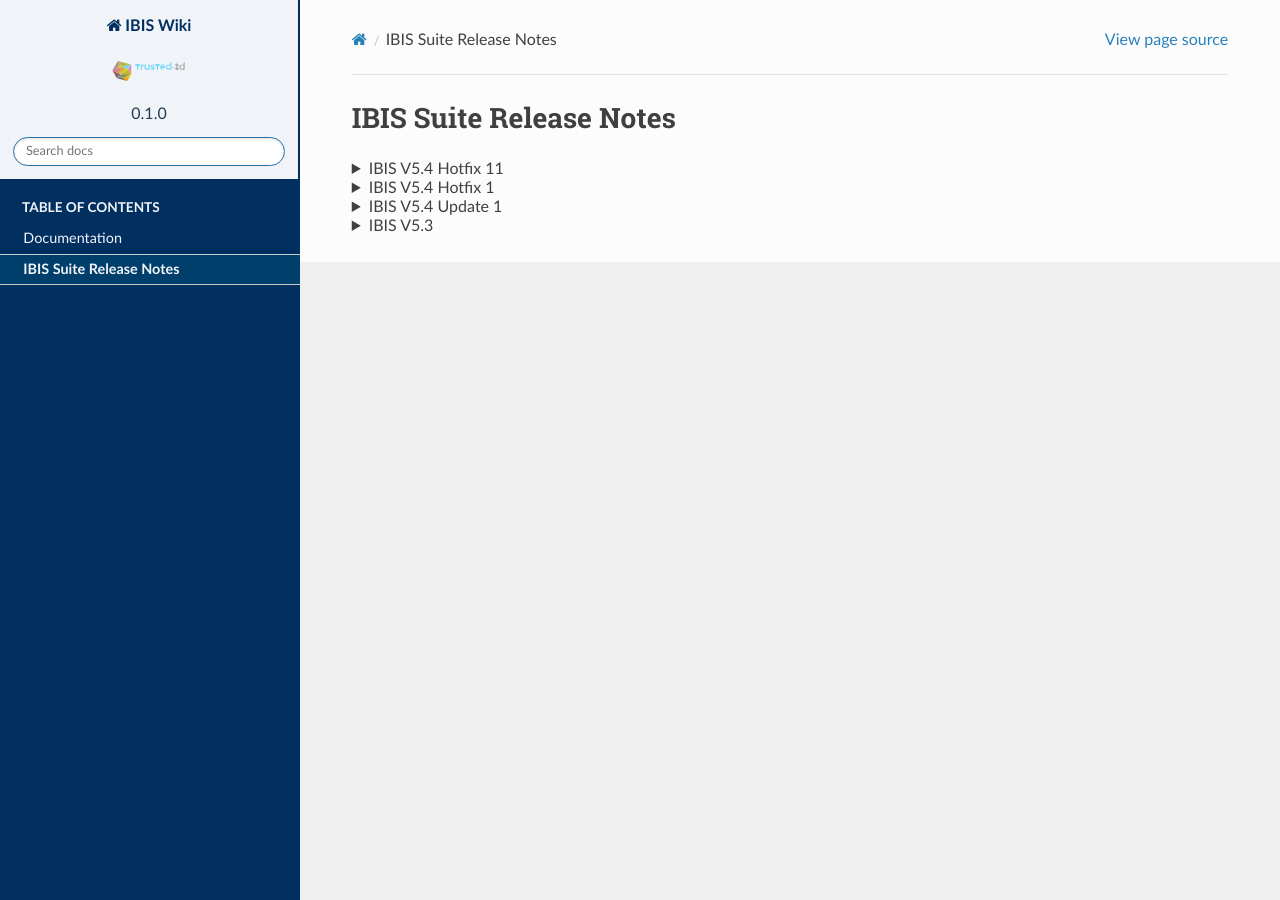
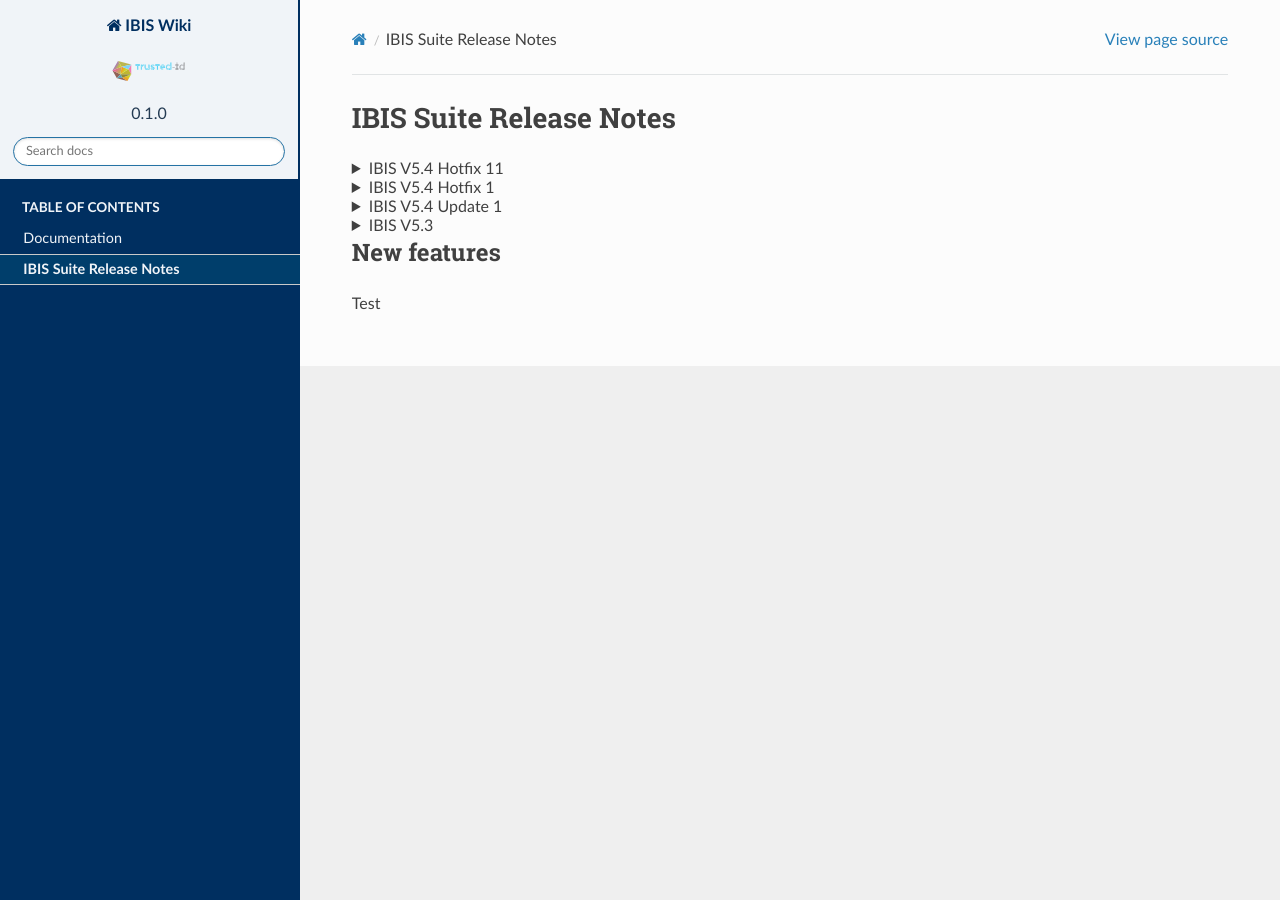
Before and after one commit to Raoulorlando/rtd-tutorial, a Sphinx documentation site: the page built from docs/source/Release_Notes/Release_Notes.md, in a window 1280 px wide. Built offline with Sphinx 7.4.7 and the Read the Docs theme 2.0.0, drawn with Linux system fonts in a browser that asks for light colours; nearby versions of some CDN libraries; some web fonts are replaced; library files that are not in the unit come from our copies; pages that are not in the unit, such as notebooks, are missing from menus.

Commit message:
Added content to last collapsible to test

```diff
--- a/docs/source/Release_Notes/Release_Notes.md
+++ b/docs/source/Release_Notes/Release_Notes.md
@@ -370,4 +370,7 @@ Hotfix 8
 </details>
 <details>
 <summary>IBIS V5.3</summary>
+
+## New features
+Test
 </details>
```
